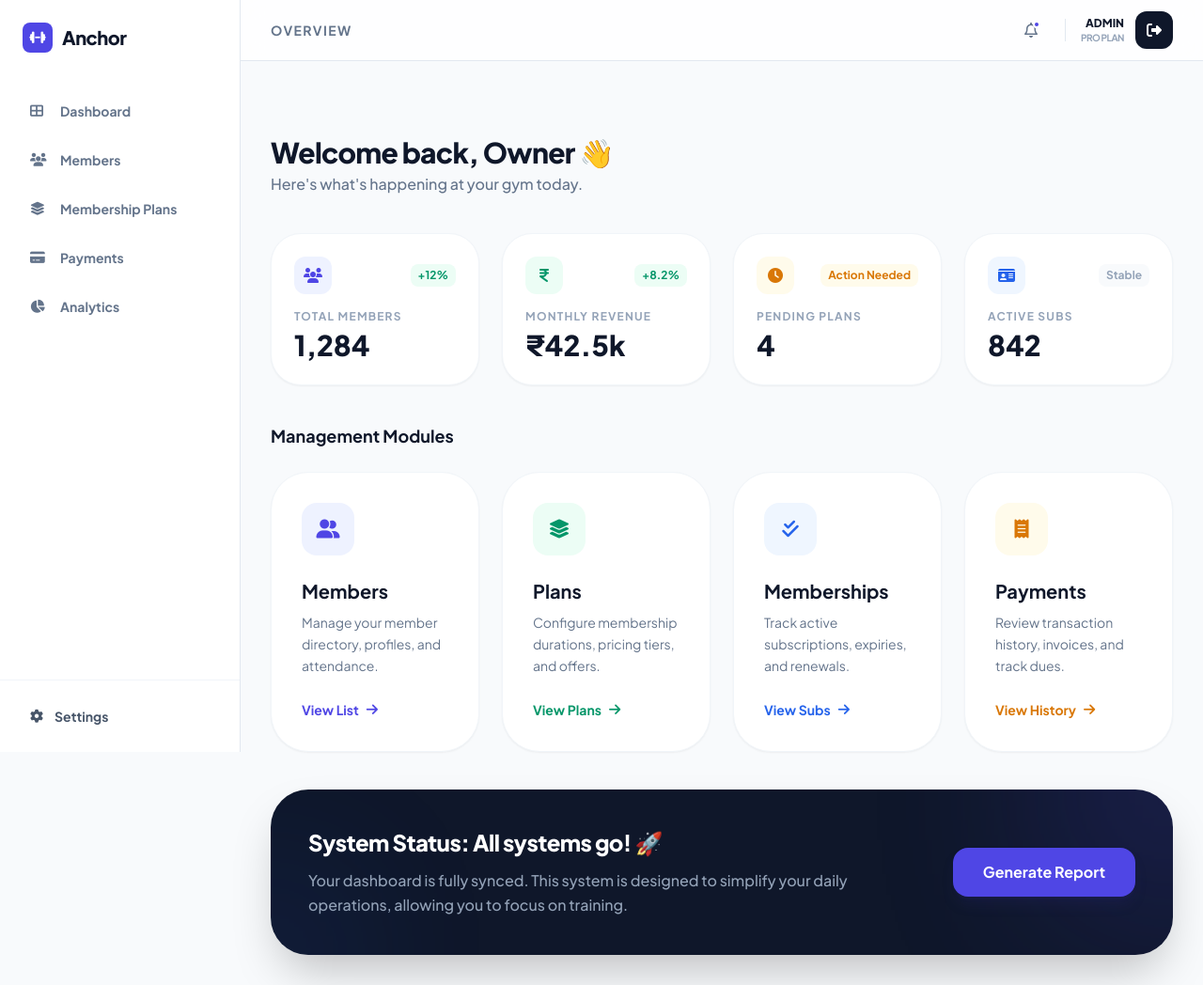
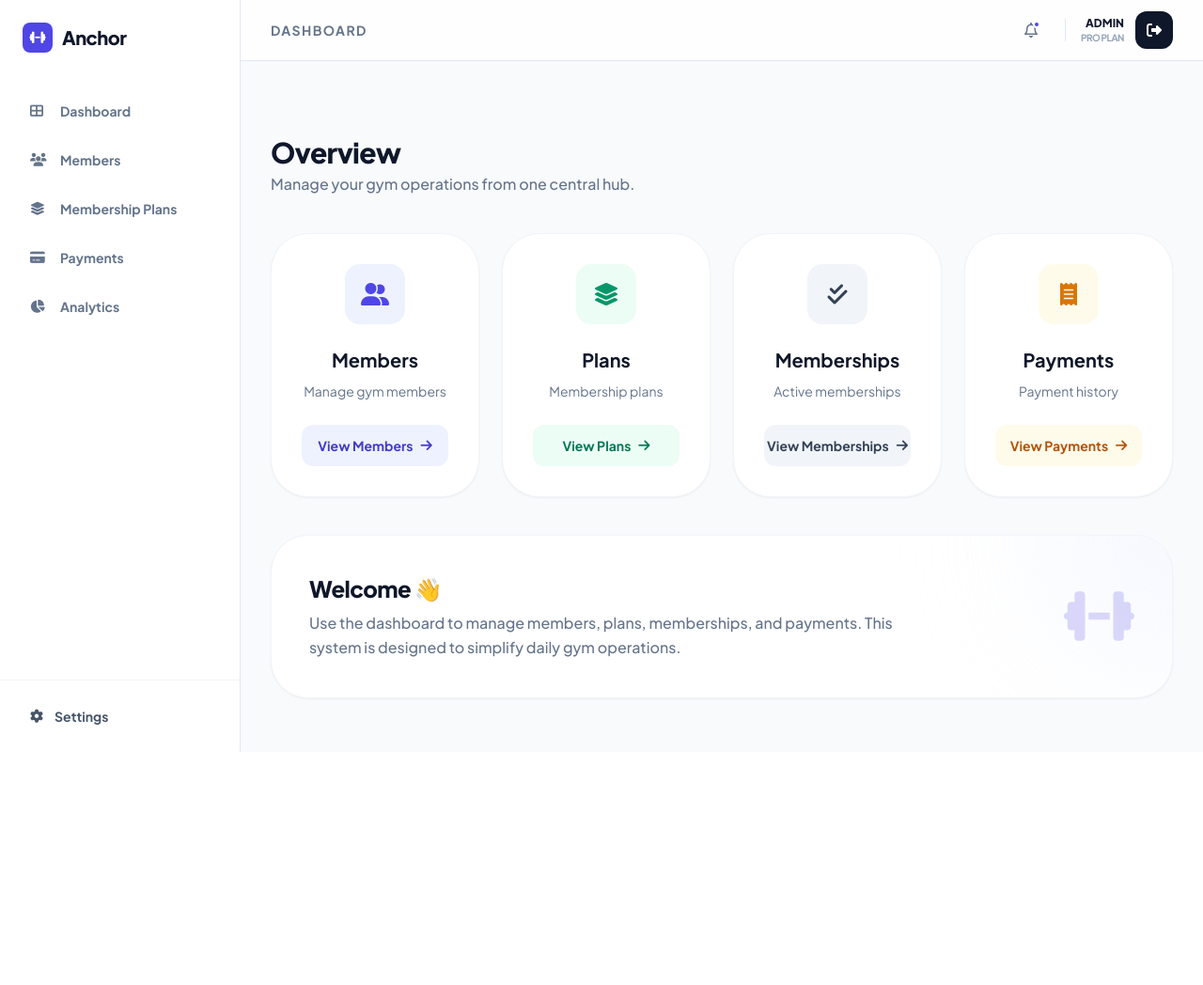
Before and after one commit to AdityaRaghav22/GYM-SAAS, a Flask app: template gym_saas/app/templates/dashboard/home.html in a window 1280 px wide. Shown: the whole page at 94% size. After the commit the page ends 800 px from the top, so only its background shows below. Run offline with Flask 3, Linux system fonts and the light colour scheme; the template is opened without the code that fills it, so the values that code supplies are empty; some libraries are stand-ins or nearby versions.

Commit message:
2nd test

```diff
--- a/gym_saas/app/templates/dashboard/home.html
+++ b/gym_saas/app/templates/dashboard/home.html
@@ -2,145 +2,98 @@
 
 {% block title %}Dashboard | Anchor{% endblock %}
 
-{% block header_title %}Overview{% endblock %}
+{% block header_title %}Dashboard{% endblock %}
 
 {% block content %}
 
-<!-- ================= WELCOME SECTION ================= -->
+<!-- ================= WELCOME HEADER ================= -->
 <div class="mb-10 animate-fade-in">
-    <h2 class="text-3xl font-extrabold text-slate-900 tracking-tight">Welcome back, Owner 👋</h2>
-    <p class="text-slate-500 font-medium mt-1">Here's what's happening at your gym today.</p>
+    <h2 class="text-3xl font-extrabold text-slate-900 tracking-tight">Overview</h2>
+    <p class="text-slate-500 font-medium mt-1">Manage your gym operations from one central hub.</p>
 </div>
 
-<!-- ================= QUICK STATS (Visual Enhancement) ================= -->
+<!-- ================= MANAGEMENT MODULES (QUICK ACTIONS) ================= -->
 <div class="grid grid-cols-1 md:grid-cols-2 lg:grid-cols-4 gap-6 mb-10 animate-fade-in" style="animation-delay: 100ms;">
-    <!-- Stat 1 -->
-    <div class="bg-white p-6 rounded-[2rem] border border-slate-100 shadow-sm hover:shadow-md transition-shadow">
-        <div class="flex items-center justify-between mb-4">
-            <div class="w-10 h-10 bg-indigo-50 text-indigo-600 rounded-xl flex items-center justify-center">
-                <i class="fas fa-users"></i>
-            </div>
-            <span class="text-xs font-bold text-emerald-600 bg-emerald-50 px-2 py-1 rounded-lg">+12%</span>
-        </div>
-        <p class="text-xs font-bold text-slate-400 uppercase tracking-widest">Total Members</p>
-        <h3 class="text-3xl font-black text-slate-900 mt-1">1,284</h3>
-    </div>
-
-    <!-- Stat 2 -->
-    <div class="bg-white p-6 rounded-[2rem] border border-slate-100 shadow-sm hover:shadow-md transition-shadow">
-        <div class="flex items-center justify-between mb-4">
-            <div class="w-10 h-10 bg-emerald-50 text-emerald-600 rounded-xl flex items-center justify-center">
-                <i class="fas fa-indian-rupee-sign"></i>
-            </div>
-            <span class="text-xs font-bold text-emerald-600 bg-emerald-50 px-2 py-1 rounded-lg">+8.2%</span>
-        </div>
-        <p class="text-xs font-bold text-slate-400 uppercase tracking-widest">Monthly Revenue</p>
-        <h3 class="text-3xl font-black text-slate-900 mt-1">₹42.5k</h3>
-    </div>
-
-    <!-- Stat 3 -->
-    <div class="bg-white p-6 rounded-[2rem] border border-slate-100 shadow-sm hover:shadow-md transition-shadow">
-        <div class="flex items-center justify-between mb-4">
-            <div class="w-10 h-10 bg-amber-50 text-amber-600 rounded-xl flex items-center justify-center">
-                <i class="fas fa-clock"></i>
-            </div>
-            <span class="text-xs font-bold text-amber-600 bg-amber-50 px-2 py-1 rounded-lg">Action Needed</span>
-        </div>
-        <p class="text-xs font-bold text-slate-400 uppercase tracking-widest">Pending Plans</p>
-        <h3 class="text-3xl font-black text-slate-900 mt-1">4</h3>
-    </div>
-
-    <!-- Stat 4 -->
-    <div class="bg-white p-6 rounded-[2rem] border border-slate-100 shadow-sm hover:shadow-md transition-shadow">
-        <div class="flex items-center justify-between mb-4">
-            <div class="w-10 h-10 bg-blue-50 text-blue-600 rounded-xl flex items-center justify-center">
-                <i class="fas fa-id-card"></i>
-            </div>
-            <span class="text-xs font-bold text-slate-400 bg-slate-50 px-2 py-1 rounded-lg">Stable</span>
-        </div>
-        <p class="text-xs font-bold text-slate-400 uppercase tracking-widest">Active Subs</p>
-        <h3 class="text-3xl font-black text-slate-900 mt-1">842</h3>
-    </div>
-</div>
-
-<!-- ================= MANAGEMENT MODULES ================= -->
-<div class="mb-6 flex items-center justify-between animate-fade-in" style="animation-delay: 200ms;">
-    <h3 class="text-lg font-bold text-slate-900">Management Modules</h3>
-</div>
-
-<div class="grid grid-cols-1 md:grid-cols-2 lg:grid-cols-4 gap-6 mb-10 animate-fade-in" style="animation-delay: 300ms;">
 
     <!-- Members Card -->
     <a href="{{ url_for('api_v1.member.list_member') }}"
-       class="group bg-white p-8 rounded-[2.5rem] border border-slate-100 hover:border-indigo-200 shadow-sm hover:shadow-xl hover:shadow-indigo-50 transition-all duration-300 relative overflow-hidden">
-        <div class="w-14 h-14 bg-indigo-50 text-indigo-600 rounded-2xl flex items-center justify-center mb-6 transition-transform group-hover:scale-110 group-hover:-rotate-6">
-            <i class="fas fa-user-friends text-xl"></i>
+       class="group bg-white p-8 rounded-[2.5rem] border border-slate-100 hover:border-indigo-200 shadow-sm hover:shadow-xl hover:shadow-indigo-50 transition-all duration-300 relative overflow-hidden flex flex-col items-center text-center">
+        <div class="w-16 h-16 bg-indigo-50 text-indigo-600 rounded-2xl flex items-center justify-center mb-6 transition-transform group-hover:scale-110 group-hover:-rotate-6">
+            <i class="fas fa-user-friends text-2xl"></i>
         </div>
         <h4 class="text-xl font-bold mb-2 text-slate-900">Members</h4>
-        <p class="text-slate-500 text-sm mb-6 leading-relaxed">Manage your member directory, profiles, and attendance.</p>
-        <span class="text-indigo-600 text-sm font-bold group-hover:translate-x-2 transition-transform inline-flex items-center gap-2">
-            View List <i class="fas fa-arrow-right"></i>
-        </span>
+        <p class="text-slate-500 text-sm mb-6 leading-relaxed">Manage gym members</p>
+        <div class="mt-auto w-full">
+            <span class="inline-flex items-center justify-center w-full bg-indigo-50 text-indigo-700 py-3 rounded-xl text-sm font-bold group-hover:bg-indigo-600 group-hover:text-white transition-all">
+                View Members <i class="fas fa-arrow-right ml-2"></i>
+            </span>
+        </div>
     </a>
 
     <!-- Plans Card -->
     <a href="{{ url_for('api_v1.plan.list_plan') }}"
-       class="group bg-white p-8 rounded-[2.5rem] border border-slate-100 hover:border-emerald-200 shadow-sm hover:shadow-xl hover:shadow-emerald-50 transition-all duration-300 relative overflow-hidden">
-        <div class="w-14 h-14 bg-emerald-50 text-emerald-600 rounded-2xl flex items-center justify-center mb-6 transition-transform group-hover:scale-110 group-hover:-rotate-6">
-            <i class="fas fa-layer-group text-xl"></i>
+       class="group bg-white p-8 rounded-[2.5rem] border border-slate-100 hover:border-emerald-200 shadow-sm hover:shadow-xl hover:shadow-emerald-50 transition-all duration-300 relative overflow-hidden flex flex-col items-center text-center">
+        <div class="w-16 h-16 bg-emerald-50 text-emerald-600 rounded-2xl flex items-center justify-center mb-6 transition-transform group-hover:scale-110 group-hover:-rotate-6">
+            <i class="fas fa-layer-group text-2xl"></i>
         </div>
         <h4 class="text-xl font-bold mb-2 text-slate-900">Plans</h4>
-        <p class="text-slate-500 text-sm mb-6 leading-relaxed">Configure membership durations, pricing tiers, and offers.</p>
-        <span class="text-emerald-600 text-sm font-bold group-hover:translate-x-2 transition-transform inline-flex items-center gap-2">
-            View Plans <i class="fas fa-arrow-right"></i>
-        </span>
+        <p class="text-slate-500 text-sm mb-6 leading-relaxed">Membership plans</p>
+        <div class="mt-auto w-full">
+            <span class="inline-flex items-center justify-center w-full bg-emerald-50 text-emerald-700 py-3 rounded-xl text-sm font-bold group-hover:bg-emerald-600 group-hover:text-white transition-all">
+                View Plans <i class="fas fa-arrow-right ml-2"></i>
+            </span>
+        </div>
     </a>
 
     <!-- Memberships Card -->
     <a href="{{ url_for('api_v1.membership.list_membership') }}"
-       class="group bg-white p-8 rounded-[2.5rem] border border-slate-100 hover:border-blue-200 shadow-sm hover:shadow-xl hover:shadow-blue-50 transition-all duration-300 relative overflow-hidden">
-        <div class="w-14 h-14 bg-blue-50 text-blue-600 rounded-2xl flex items-center justify-center mb-6 transition-transform group-hover:scale-110 group-hover:-rotate-6">
-            <i class="fas fa-check-double text-xl"></i>
+       class="group bg-white p-8 rounded-[2.5rem] border border-slate-100 hover:border-slate-800 shadow-sm hover:shadow-xl hover:shadow-slate-200 transition-all duration-300 relative overflow-hidden flex flex-col items-center text-center">
+        <div class="w-16 h-16 bg-slate-100 text-slate-700 rounded-2xl flex items-center justify-center mb-6 transition-transform group-hover:scale-110 group-hover:-rotate-6">
+            <i class="fas fa-check-double text-2xl"></i>
         </div>
         <h4 class="text-xl font-bold mb-2 text-slate-900">Memberships</h4>
-        <p class="text-slate-500 text-sm mb-6 leading-relaxed">Track active subscriptions, expiries, and renewals.</p>
-        <span class="text-blue-600 text-sm font-bold group-hover:translate-x-2 transition-transform inline-flex items-center gap-2">
-            View Subs <i class="fas fa-arrow-right"></i>
-        </span>
+        <p class="text-slate-500 text-sm mb-6 leading-relaxed">Active memberships</p>
+        <div class="mt-auto w-full">
+            <span class="inline-flex items-center justify-center w-full bg-slate-100 text-slate-700 py-3 rounded-xl text-sm font-bold group-hover:bg-slate-900 group-hover:text-white transition-all">
+                View Memberships <i class="fas fa-arrow-right ml-2"></i>
+            </span>
+        </div>
     </a>
 
     <!-- Payments Card -->
     <a href="{{ url_for('api_v1.payment.list_payment') }}"
-       class="group bg-white p-8 rounded-[2.5rem] border border-slate-100 hover:border-amber-200 shadow-sm hover:shadow-xl hover:shadow-amber-50 transition-all duration-300 relative overflow-hidden">
-        <div class="w-14 h-14 bg-amber-50 text-amber-600 rounded-2xl flex items-center justify-center mb-6 transition-transform group-hover:scale-110 group-hover:-rotate-6">
-            <i class="fas fa-receipt text-xl"></i>
+       class="group bg-white p-8 rounded-[2.5rem] border border-slate-100 hover:border-amber-200 shadow-sm hover:shadow-xl hover:shadow-amber-50 transition-all duration-300 relative overflow-hidden flex flex-col items-center text-center">
+        <div class="w-16 h-16 bg-amber-50 text-amber-600 rounded-2xl flex items-center justify-center mb-6 transition-transform group-hover:scale-110 group-hover:-rotate-6">
+            <i class="fas fa-receipt text-2xl"></i>
         </div>
         <h4 class="text-xl font-bold mb-2 text-slate-900">Payments</h4>
-        <p class="text-slate-500 text-sm mb-6 leading-relaxed">Review transaction history, invoices, and track dues.</p>
-        <span class="text-amber-600 text-sm font-bold group-hover:translate-x-2 transition-transform inline-flex items-center gap-2">
-            View History <i class="fas fa-arrow-right"></i>
-        </span>
+        <p class="text-slate-500 text-sm mb-6 leading-relaxed">Payment history</p>
+        <div class="mt-auto w-full">
+            <span class="inline-flex items-center justify-center w-full bg-amber-50 text-amber-700 py-3 rounded-xl text-sm font-bold group-hover:bg-amber-600 group-hover:text-white transition-all">
+                View Payments <i class="fas fa-arrow-right ml-2"></i>
+            </span>
+        </div>
     </a>
 
 </div>
 
-<!-- ================= SYSTEM STATUS BANNER ================= -->
-<div class="relative bg-slate-900 rounded-[2.5rem] p-8 md:p-10 overflow-hidden shadow-2xl animate-fade-in" style="animation-delay: 400ms;">
-    <!-- Decorative background blobs -->
-    <div class="absolute top-0 right-0 w-64 h-64 bg-indigo-600 blur-[100px] opacity-20 -translate-y-1/2 translate-x-1/2"></div>
-    <div class="absolute bottom-0 left-0 w-48 h-48 bg-blue-600 blur-[80px] opacity-10 translate-y-1/2 -translate-x-1/2"></div>
+<!-- ================= WELCOME / INFO BANNER ================= -->
+<div class="relative bg-white rounded-[2.5rem] p-8 md:p-10 overflow-hidden shadow-sm border border-slate-100 animate-fade-in" style="animation-delay: 200ms;">
+    <!-- Decorative background -->
+    <div class="absolute top-0 right-0 w-64 h-64 bg-indigo-50 rounded-full blur-[80px] opacity-60 -translate-y-1/2 translate-x-1/2"></div>
 
-    <div class="relative z-10 flex flex-col md:flex-row items-center justify-between gap-8">
-        <div class="max-w-xl text-center md:text-left">
-            <h5 class="text-white text-2xl font-extrabold mb-3 tracking-tight">System Status: All systems go! 🚀</h5>
-            <p class="text-slate-400 font-medium leading-relaxed">
-                Your dashboard is fully synced. This system is designed to simplify your daily operations, allowing you to focus on training.
+    <div class="relative z-10 flex flex-col md:flex-row items-start md:items-center justify-between gap-6">
+        <div>
+            <h5 class="text-slate-900 text-2xl font-extrabold mb-2 tracking-tight">Welcome 👋</h5>
+            <p class="text-slate-500 font-medium leading-relaxed max-w-2xl">
+                Use the dashboard to manage members, plans, memberships, and payments.
+                This system is designed to simplify daily gym operations.
             </p>
         </div>
-        <div class="flex gap-4">
-            <button class="bg-indigo-600 text-white px-8 py-3.5 rounded-2xl font-bold hover:bg-indigo-500 transition-all shadow-lg shadow-indigo-900/20 active:scale-95">
-                Generate Report
-            </button>
+
+        <!-- Optional Decorative Icon/Status -->
+        <div class="hidden md:block text-indigo-600 opacity-20">
+            <i class="fas fa-dumbbell text-6xl"></i>
         </div>
     </div>
 </div>
```
